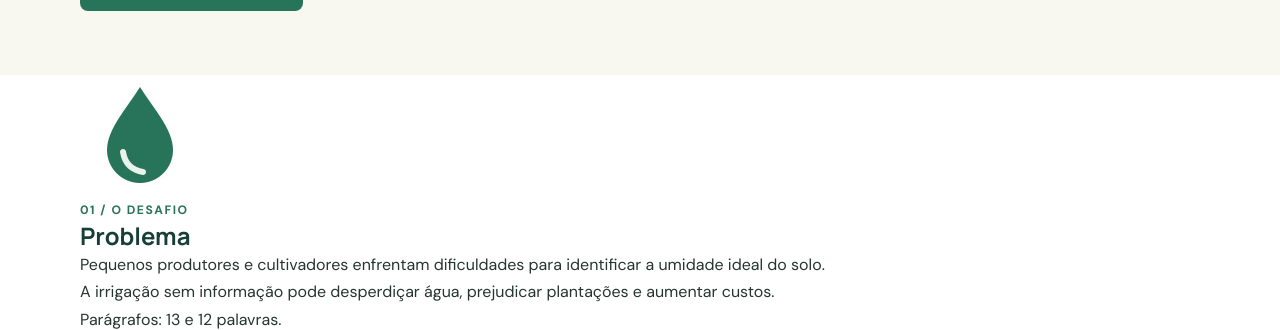
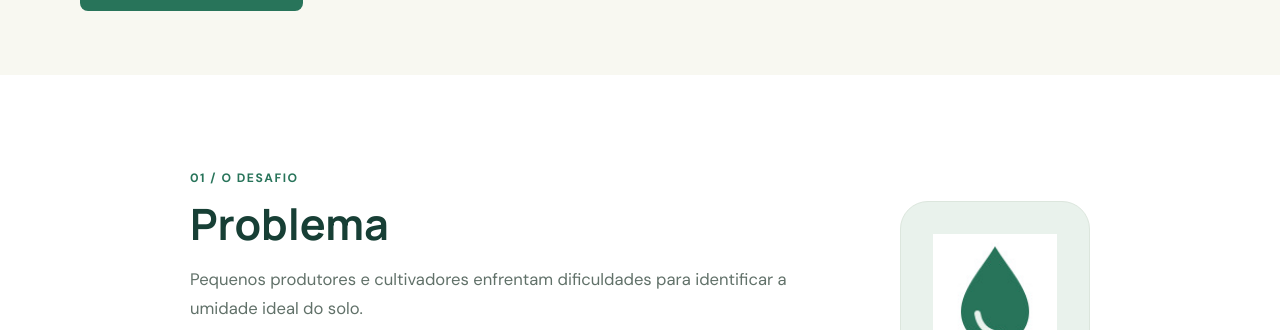
Before and after one commit to L1nguin3/GS_FRONT_END, a plain HTML site: page index.html in a window 1280 px wide. Shown: the part 570-900 px from the top of the page. Drawn offline with Linux system fonts and the light colour scheme.

Commit message:
style: organiza seções e elementos de conteúdo

```diff
--- a/css/styles.css
+++ b/css/styles.css
@@ -177,3 +177,65 @@ h1 {
 .destaque-imagem img {
     width: 100%;
 }
+
+.secao {
+    padding: 5.5rem 0;
+    scroll-margin-top: 90px;
+}
+
+.secao-alternada {
+    background: var(--creme);
+}
+
+.secao-conteudo {
+    display: flex;
+    align-items: center;
+    gap: clamp(2rem, 7vw, 6rem);
+    max-width: 900px;
+}
+
+.secao:nth-of-type(even) .secao-conteudo {
+    flex-direction: row-reverse;
+}
+
+.icone-secao {
+    flex: 0 0 190px;
+    display: flex;
+    justify-content: center;
+    align-items: center;
+    width: 190px;
+    height: 190px;
+    padding: 2rem;
+    border: 1px solid var(--linha);
+    border-radius: 28px;
+    background: var(--verde-claro);
+}
+
+.icone-secao img {
+    width: 100%;
+    max-height: 125px;
+}
+
+.texto-secao {
+    flex: 1;
+}
+
+.texto-secao h2 {
+    margin: 0.45rem 0 1rem;
+    font-size: clamp(2rem, 4vw, 2.7rem);
+}
+
+.texto-secao p {
+    max-width: 650px;
+    margin-top: 0.75rem;
+    color: var(--texto-suave);
+    font-size: 1.04rem;
+}
+
+.contagem {
+    display: inline-block;
+    margin-top: 1rem;
+    color: var(--verde);
+    font-size: 0.78rem;
+    font-weight: 700;
+}
```
